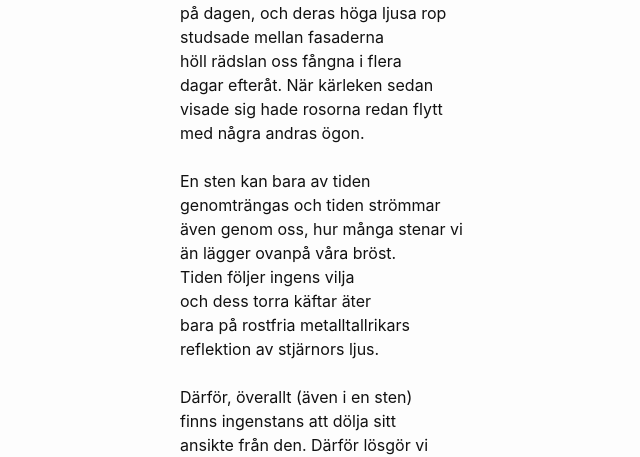
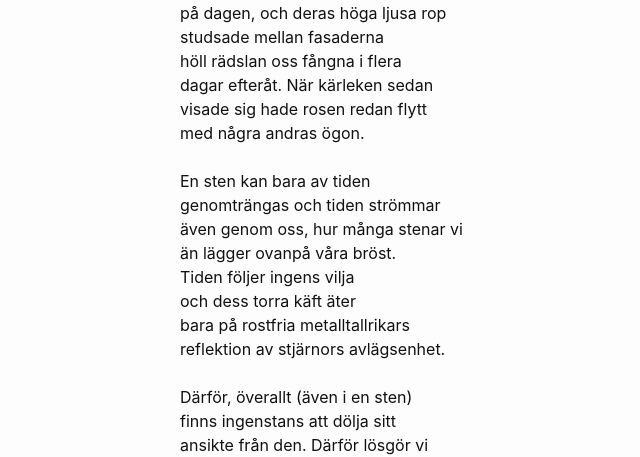
Before and after one commit to terr4form4/terr4form4.github.io, a Jekyll site: the page built from _posts/poesi/2024-01-03-dikter-2023-2024.md, in a window 1280 px wide and 900 px high, scrolled down 8801 px. Shown: the part 161-618 px from the top of the window, without its empty margins (90-730 px from the left). Built offline with Jekyll 4.4.1, drawn with Linux system fonts in a browser that asks for light colours; comment, search, counter and statistics services are not loaded.

Commit message:
ångmaskinen

```diff
--- a/_posts/poesi/2024-01-03-dikter-2023-2024.md
+++ b/_posts/poesi/2024-01-03-dikter-2023-2024.md
@@ -367,7 +367,7 @@ på dagen, och deras höga ljusa rop<br/>
 studsade mellan fasaderna<br/>
 höll rädslan oss fångna i flera<br/>
 dagar efteråt. När kärleken sedan<br/>
-visade sig hade rosorna redan flytt<br/>
+visade sig hade rosen redan flytt<br/>
 med några andras ögon.<br/>
 <br/>
 En sten kan bara av tiden<br/>
@@ -375,9 +375,9 @@ genomträngas och tiden strömmar<br/>
 även genom oss, hur många stenar vi<br/>
 än lägger ovanpå våra bröst.<br/>
 Tiden följer ingens vilja<br/>
-och dess torra käftar äter<br/>
+och dess torra käft äter<br/>
 bara på rostfria metalltallrikars<br/>
-reflektion av stjärnors ljus.<br/>
+reflektion av stjärnors avlägsenhet.<br/>
 <br/>
 Därför, överallt (även i en sten)<br/>
 finns ingenstans att dölja sitt<br/>
```
